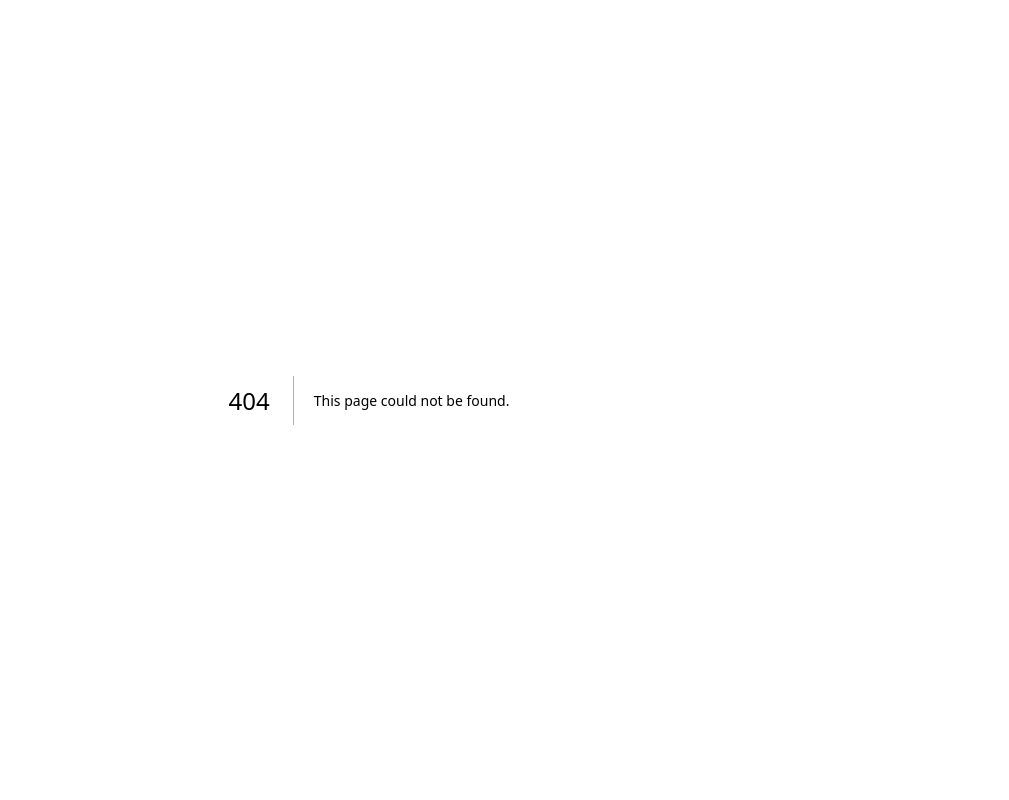
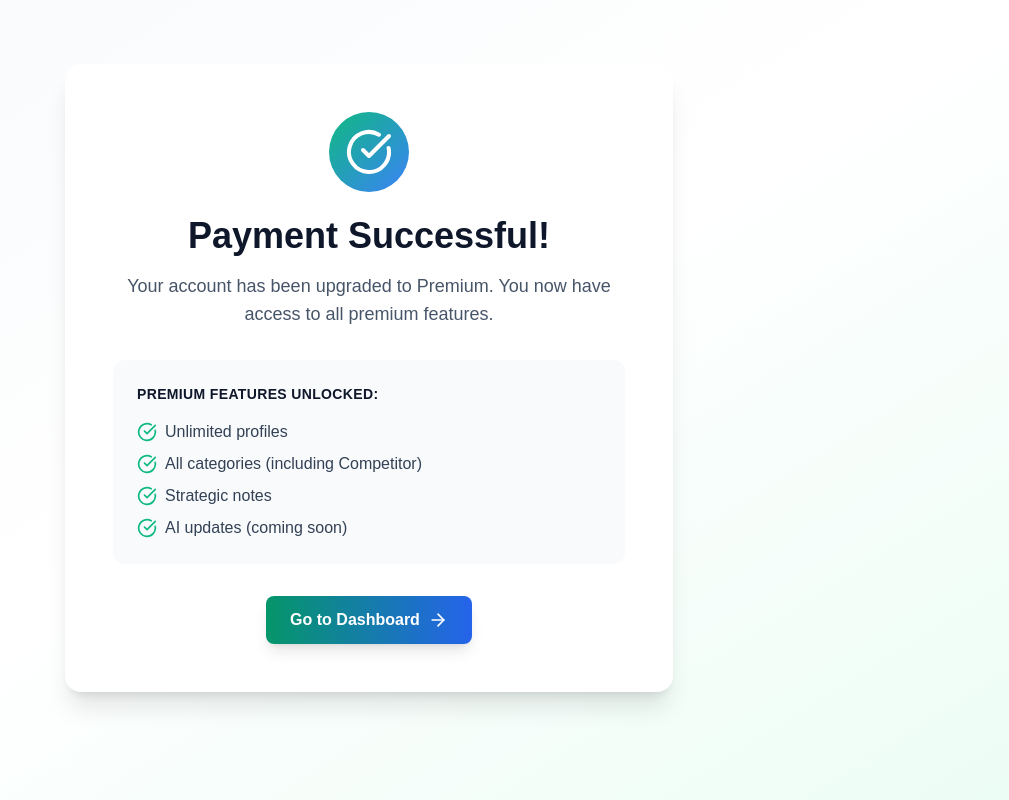
Before and after one commit to zonetox/congcuquantriquanhedoitac, a Next.js app: page /thank-you in a window 1280 px wide. Before the commit this address had no page. Shown: the whole page, without its empty margins (271-1280 px from the left). Built offline with nearby package versions, Linux system fonts and the light colour scheme; no server answers.

Commit message:
feat: Complete Lemon Squeezy webhook integration - support subscription events, customer portal, thank you page

```diff
--- a/app/api/webhook/lemon-squeezy/route.ts
+++ b/app/api/webhook/lemon-squeezy/route.ts
@@ -83,13 +83,17 @@ export async function POST(request: NextRequest) {
 
     // Lấy event name từ header hoặc payload
     const eventName =
-      request.headers.get("x-event-name") || payload.meta?.event_name;
+      request.headers.get("x-event-name") ||
+      payload.meta?.event_name ||
+      payload.event_name;
 
     console.log("[Webhook] Received event:", eventName);
     console.log("[Webhook] Payload:", JSON.stringify(payload, null, 2));
 
-    // Chỉ xử lý order_created event
-    if (eventName !== "order_created") {
+    // Xử lý các events: order_created, subscription_created, subscription_cancelled
+    const supportedEvents = ["order_created", "subscription_created", "subscription_cancelled"];
+
+    if (!supportedEvents.includes(eventName)) {
       console.log("[Webhook] Ignoring event:", eventName);
       return NextResponse.json({
         message: "Event ignored",
@@ -97,27 +101,31 @@ export async function POST(request: NextRequest) {
       });
     }
 
-    // Lấy email từ order data
-    // Lemon Squeezy order structure có thể khác nhau, cần check documentation
+    // Lấy email từ payload (có thể từ order hoặc subscription)
+    // Lemon Squeezy structure: payload.data.attributes.customer_email hoặc payload.data.attributes.user_email
     const customerEmail =
+      payload.data?.attributes?.customer_email ||
       payload.data?.attributes?.user_email ||
-      payload.data?.attributes?.customer_email ||
-      payload.data?.attributes?.email;
+      payload.data?.attributes?.email ||
+      payload.customer_email ||
+      payload.user_email ||
+      payload.email;
 
     if (!customerEmail) {
-      console.error("[Webhook] No email found in order data");
+      console.error("[Webhook] No email found in payload");
+      console.error("[Webhook] Payload structure:", JSON.stringify(payload, null, 2));
       return NextResponse.json(
-        { error: "No email found in order data" },
+        { error: "No email found in payload" },
         { status: 400 }
       );
     }
 
-    console.log("[Webhook] Processing order for email:", customerEmail);
+    console.log("[Webhook] Processing event:", eventName, "for email:", customerEmail);
 
-    // Tạo admin client để có quyền cập nhật user_profiles
+    // Tạo admin client để có quyền cập nhật user_profiles (bypass RLS)
     const supabase = createAdminClient();
 
-    // Tìm user theo email trong user_profiles (tối ưu hơn list all users)
+    // Tìm user theo email trong user_profiles
     const { data: userProfile, error: findError } = await supabase
       .from("user_profiles")
       .select("id, email")
@@ -141,12 +149,25 @@ export async function POST(request: NextRequest) {
 
     console.log("[Webhook] Found user:", userProfile.id);
 
-    // Cập nhật user_profiles với is_premium = true
-    // Sử dụng Admin Client để bypass RLS
+    // Xử lý từng event type
+    let isPremium = false;
+    let message = "";
+
+    if (eventName === "order_created" || eventName === "subscription_created") {
+      // Kích hoạt Premium
+      isPremium = true;
+      message = "User upgraded to premium";
+    } else if (eventName === "subscription_cancelled") {
+      // Hủy Premium
+      isPremium = false;
+      message = "User subscription cancelled";
+    }
+
+    // Cập nhật user_profiles với is_premium
     const { data: updatedProfile, error: updateError } = await supabase
       .from("user_profiles")
       .update({
-        is_premium: true,
+        is_premium: isPremium,
         updated_at: new Date().toISOString(),
       })
       .eq("id", userProfile.id)
@@ -161,13 +182,15 @@ export async function POST(request: NextRequest) {
       );
     }
 
-    console.log("[Webhook] User profile updated successfully:", updatedProfile?.id);
+    console.log("[Webhook] User profile updated successfully:", updatedProfile?.id, "is_premium:", isPremium);
 
     return NextResponse.json({
       success: true,
-      message: "User upgraded to premium",
+      message,
+      event: eventName,
       userId: userProfile.id,
       email: customerEmail,
+      is_premium: isPremium,
     });
   } catch (error: any) {
     console.error("[Webhook] Unexpected error:", error);
--- a/app/settings/page.tsx
+++ b/app/settings/page.tsx
@@ -77,7 +77,22 @@ export default async function SettingsPage() {
                     )}
                   </div>
                 </div>
-                {!userIsPremium && (
+                {userIsPremium ? (
+                  <div className="mt-4 space-y-3">
+                    <a
+                      href={process.env.NEXT_PUBLIC_LEMON_SQUEEZY_CUSTOMER_PORTAL_URL || "https://app.lemonsqueezy.com/my-account"}
+                      target="_blank"
+                      rel="noopener noreferrer"
+                      className="inline-flex items-center gap-2 px-4 py-2 bg-slate-100 dark:bg-gray-700 hover:bg-slate-200 dark:hover:bg-gray-600 text-slate-900 dark:text-white rounded-lg transition-colors font-medium"
+                    >
+                      <svg className="w-5 h-5" fill="none" stroke="currentColor" viewBox="0 0 24 24">
+                        <path strokeLinecap="round" strokeLinejoin="round" strokeWidth={2} d="M10.325 4.317c.426-1.756 2.924-1.756 3.35 0a1.724 1.724 0 002.573 1.066c1.543-.94 3.31.826 2.37 2.37a1.724 1.724 0 001.065 2.572c1.756.426 1.756 2.924 0 3.35a1.724 1.724 0 00-1.066 2.573c.94 1.543-.826 3.31-2.37 2.37a1.724 1.724 0 00-2.572 1.065c-.426 1.756-2.924 1.756-3.35 0a1.724 1.724 0 00-2.573-1.066c-1.543.94-3.31-.826-2.37-2.37a1.724 1.724 0 00-1.065-2.572c-1.756-.426-1.756-2.924 0-3.35a1.724 1.724 0 001.066-2.573c-.94-1.543.826-3.31 2.37-2.37.996.608 2.296.07 2.572-1.065z" />
+                        <path strokeLinecap="round" strokeLinejoin="round" strokeWidth={2} d="M15 12a3 3 0 11-6 0 3 3 0 016 0z" />
+                      </svg>
+                      Manage Subscription
+                    </a>
+                  </div>
+                ) : (
                   <div className="mt-4">
                     <UpgradeButton />
                   </div>
--- /dev/null
+++ b/app/thank-you/page.tsx
@@ -0,0 +1,86 @@
+import Link from "next/link";
+import { CheckCircle, ArrowRight } from "lucide-react";
+import { Header } from "@/components/Header";
+import { Sidebar } from "@/components/Sidebar";
+import { getUser } from "@/lib/supabase/helpers";
+import { getUserMembership } from "@/lib/membership";
+
+export default async function ThankYouPage() {
+  const user = await getUser();
+  const membership = await getUserMembership();
+
+  return (
+    <div className="min-h-screen bg-gradient-to-br from-slate-50 via-white to-emerald-50 dark:from-gray-900 dark:via-gray-800 dark:to-gray-900">
+      {user && (
+        <>
+          <Sidebar
+            userEmail={user.email}
+            isPremium={membership.isPremium}
+            isAdmin={membership.isAdmin}
+          />
+          <Header
+            userEmail={user.email}
+            isPremium={membership.isPremium}
+            isAdmin={membership.isAdmin}
+          />
+        </>
+      )}
+      <div className={user ? "lg:pl-64" : ""}>
+        <main className="max-w-2xl mx-auto px-4 sm:px-6 lg:px-8 py-16">
+          <div className="bg-white dark:bg-gray-800 rounded-2xl shadow-xl p-8 md:p-12 text-center">
+            {/* Success Icon */}
+            <div className="flex justify-center mb-6">
+              <div className="w-20 h-20 bg-gradient-to-br from-emerald-500 to-blue-500 rounded-full flex items-center justify-center">
+                <CheckCircle className="w-12 h-12 text-white" />
+              </div>
+            </div>
+
+            {/* Title */}
+            <h1 className="text-3xl md:text-4xl font-bold text-slate-900 dark:text-white mb-4">
+              Payment Successful!
+            </h1>
+
+            {/* Message */}
+            <p className="text-lg text-slate-600 dark:text-slate-400 mb-8">
+              Your account has been upgraded to Premium. You now have access to all premium features.
+            </p>
+
+            {/* Features List */}
+            <div className="bg-slate-50 dark:bg-gray-700/50 rounded-xl p-6 mb-8 text-left">
+              <h2 className="text-sm font-semibold text-slate-900 dark:text-white mb-4 uppercase tracking-wide">
+                Premium Features Unlocked:
+              </h2>
+              <ul className="space-y-2 text-slate-700 dark:text-slate-300">
+                <li className="flex items-center gap-2">
+                  <CheckCircle className="w-5 h-5 text-emerald-500 flex-shrink-0" />
+                  <span>Unlimited profiles</span>
+                </li>
+                <li className="flex items-center gap-2">
+                  <CheckCircle className="w-5 h-5 text-emerald-500 flex-shrink-0" />
+                  <span>All categories (including Competitor)</span>
+                </li>
+                <li className="flex items-center gap-2">
+                  <CheckCircle className="w-5 h-5 text-emerald-500 flex-shrink-0" />
+                  <span>Strategic notes</span>
+                </li>
+                <li className="flex items-center gap-2">
+                  <CheckCircle className="w-5 h-5 text-emerald-500 flex-shrink-0" />
+                  <span>AI updates (coming soon)</span>
+                </li>
+              </ul>
+            </div>
+
+            {/* CTA Button */}
+            <Link
+              href="/"
+              className="inline-flex items-center gap-2 px-6 py-3 bg-gradient-to-r from-emerald-600 to-blue-600 hover:from-emerald-700 hover:to-blue-700 text-white rounded-lg shadow-lg hover:shadow-xl transition-all transform hover:scale-105 font-semibold"
+            >
+              Go to Dashboard
+              <ArrowRight className="w-5 h-5" />
+            </Link>
+          </div>
+        </main>
+      </div>
+    </div>
+  );
+}
```
Also changed, not shown: lib/config/lemon-squeezy.ts (+11 -0 lines), 1 other file (tests, documents, lock files or other folders).
